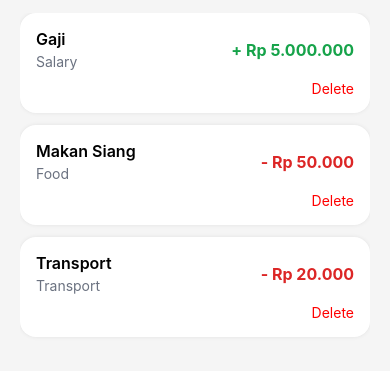
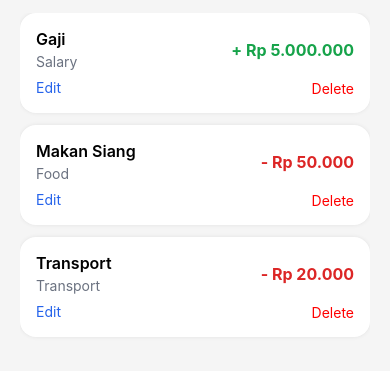
Before and after one commit to fafaalbari5/SmartDough, a React Native app: screen /Transactions in a window 390 px wide. Shown: the part 136-507 px from the top of the page. Built offline with nearby package versions, Linux system fonts and the light colour scheme.

Commit message:
Add edit transaction functionality and update transaction management

```diff
--- a/src/components/TransactionItem.tsx
+++ b/src/components/TransactionItem.tsx
@@ -4,9 +4,10 @@ import { useTransactionStore } from "../store/transactionStore";
 
 interface Props {
   transaction: Transaction;
+  onEdit?: () => void;
 }
 
-export default function TransactionItem({ transaction }: Props) {
+export default function TransactionItem({ transaction, onEdit }: Props) {
   const isIncome = transaction.type === "income";
   const removeTransaction = useTransactionStore(
     (state) => state.removeTransaction,
@@ -62,17 +63,34 @@ export default function TransactionItem({ transaction }: Props) {
           {isIncome ? "+" : "-"} Rp {transaction.amount.toLocaleString("id-ID")}
         </Text>
       </View>
+      <View
+        style={{
+          flexDirection: "row",
+          justifyContent: "space-between",
+          alignItems: "center",
+        }}
+      >
+        <Pressable onPress={onEdit}>
+          <Text
+            style={{
+              color: "#2563eb",
+              marginTop: 8,
+            }}
+          >
+            Edit
+          </Text>
+        </Pressable>
         <Pressable onPress={() => removeTransaction(transaction.id)}>
           <Text
             style={{
               color: "red",
               marginTop: 10,
-            textAlign: "right",
             }}
           >
             Delete
           </Text>
         </Pressable>
       </View>
+    </View>
   );
 }
--- a/src/navigation/TransactionStack.tsx
+++ b/src/navigation/TransactionStack.tsx
@@ -23,6 +23,14 @@ export default function TransactionStack() {
           title: "Add Transaction",
         }}
       />
+
+      <Stack.Screen
+        name="EditTransaction"
+        component={AddTransactionScreen}
+        options={{
+          title: "Edit Transaction",
+        }}
+      />
     </Stack.Navigator>
   );
 }
--- a/src/screens/AddTransactionScreen.tsx
+++ b/src/screens/AddTransactionScreen.tsx
@@ -2,21 +2,30 @@ import { useState, useEffect } from "react";
 
 import { View, TextInput, Button, Pressable, Text } from "react-native";
 import { useTransactionStore } from "../store/transactionStore";
-import { useNavigation } from "@react-navigation/native";
+import { useNavigation, useRoute } from "@react-navigation/native";
 import { Picker } from "@react-native-picker/picker";
 import { EXPENSE_CATEGORIES, INCOME_CATEGORIES } from "../constants/categories";
 import DateTimePicker from "@react-native-community/datetimepicker";
 
 export default function AddTransactionScreen() {
+  const route = useRoute<any>();
+  const transaction = route.params?.transaction;
+  const isEditMode = !!transaction;
   const navigation = useNavigation<any>();
-
   const addTransaction = useTransactionStore((state) => state.addTransaction);
-  const [title, setTitle] = useState("");
-  const [amount, setAmount] = useState("");
-  const [type, setType] = useState<"income" | "expense">("expense");
-  const [category, setCategory] = useState("Food");
-  const [date, setDate] = useState(new Date());
+  const [title, setTitle] = useState(transaction?.title ?? "");
+  const [amount, setAmount] = useState(transaction?.amount?.toString() ?? "");
+  const [type, setType] = useState<"income" | "expense">(
+    transaction?.type ?? "expense",
+  );
+  const [category, setCategory] = useState(transaction?.category ?? "Food");
+  const [date, setDate] = useState(
+    transaction ? new Date(transaction.createdAt) : new Date(),
+  );
   const [showDatePicker, setShowDatePicker] = useState(false);
+  const updateTransaction = useTransactionStore(
+    (state) => state.updateTransaction,
+  );
 
   useEffect(() => {
     if (type === "expense") {
@@ -31,14 +40,25 @@ export default function AddTransactionScreen() {
       return;
     }
 
-    addTransaction({
-      id: Date.now().toString(),
+    const transactionData = {
+      id: transaction?.id ?? Date.now().toString(),
+
       title,
+
       amount: Number(amount),
-      category: category,
-      type: type,
+
+      category,
+
+      type,
+
       createdAt: date.toISOString(),
-    });
+    };
+
+    if (isEditMode) {
+      updateTransaction(transactionData);
+    } else {
+      addTransaction(transactionData);
+    }
 
     navigation.goBack();
   };
--- a/src/screens/TransactionsScreen.tsx
+++ b/src/screens/TransactionsScreen.tsx
@@ -40,7 +40,16 @@ export default function TransactionsScreen() {
       <FlatList
         data={transactions}
         keyExtractor={(item) => item.id}
-        renderItem={({ item }) => <TransactionItem transaction={item} />}
+        renderItem={({ item }) => (
+          <TransactionItem
+            transaction={item}
+            onEdit={() =>
+              navigation.navigate("EditTransaction", {
+                transaction: item,
+              })
+            }
+          />
+        )}
         ListEmptyComponent={
           <View
             style={{
--- a/src/store/transactionStore.ts
+++ b/src/store/transactionStore.ts
@@ -9,6 +9,8 @@ interface TransactionState {
   addTransaction: (transaction: Transaction) => void;
 
   removeTransaction: (id: string) => void;
+
+  updateTransaction: (transaction: Transaction) => void;
 
   getBalance: () => number;
 
@@ -57,6 +59,15 @@ export const useTransactionStore = create<TransactionState>()(
           transactions: state.transactions.filter((item) => item.id !== id),
         })),
 
+      updateTransaction: (updatedTransaction) =>
+        set((state) => ({
+          transactions: state.transactions.map((transaction) =>
+            transaction.id === updatedTransaction.id
+              ? updatedTransaction
+              : transaction,
+          ),
+        })),
+
       getBalance: () => {
         return get().transactions.reduce((total, item) => {
           return item.type === "income"
```
Lines whose indentation alone changed are shown as unchanged.
